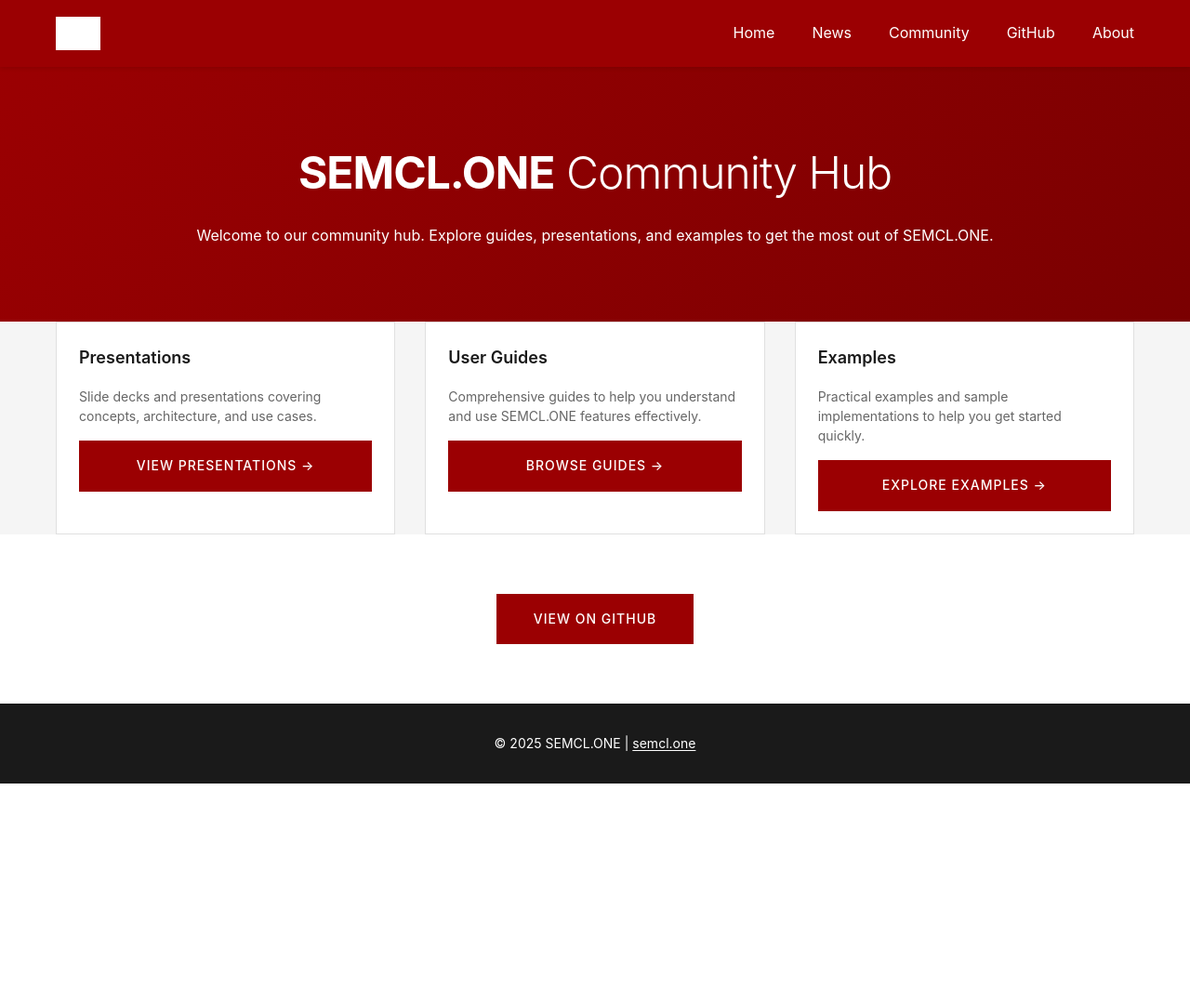
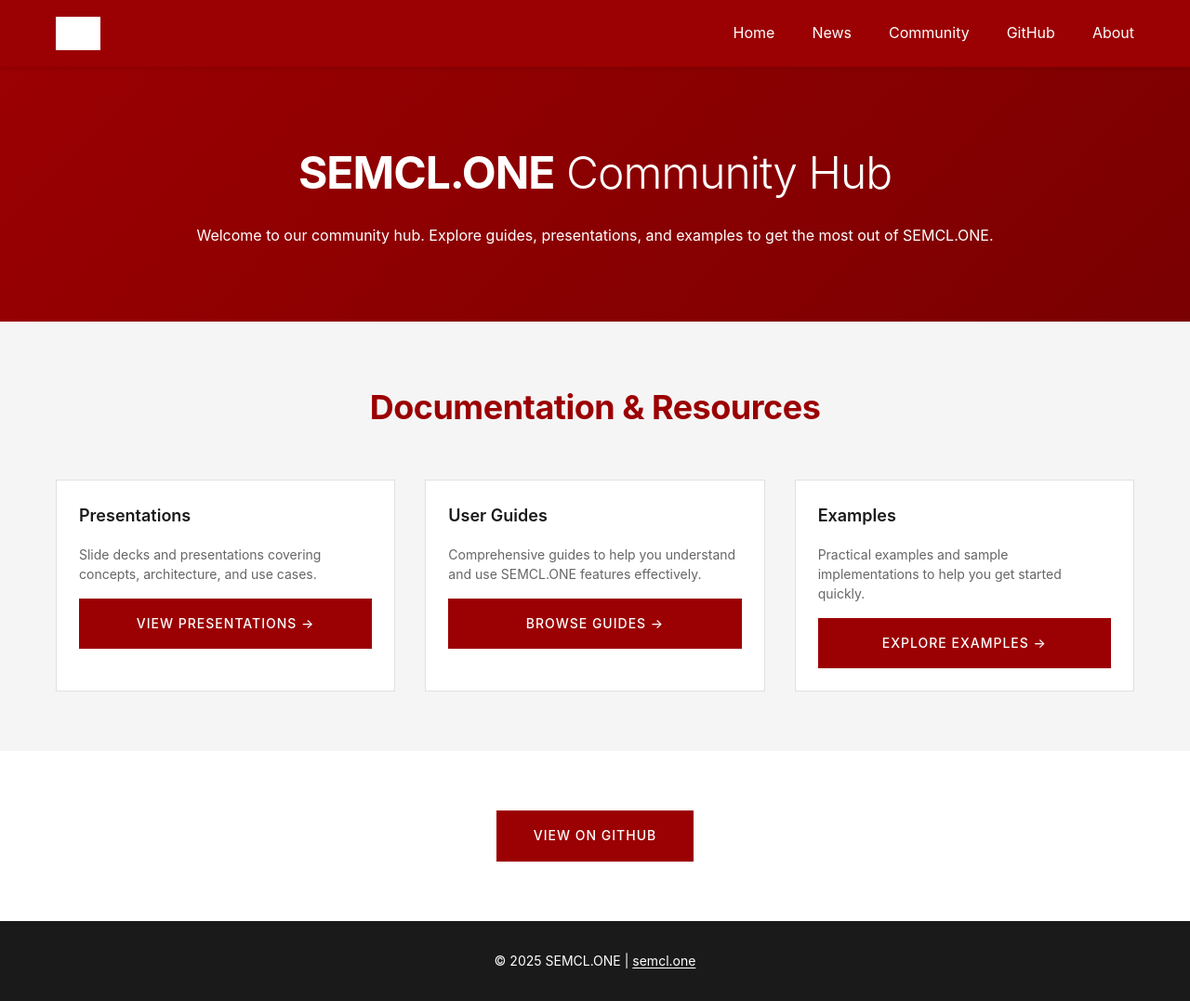
Before and after one commit to SemClone/community, a Jekyll site: the page built from docs/index.html, in a window 1280 px wide and 1077 px high. Shown: the whole window at 93% size. Built offline with Jekyll 4.4.1, drawn with Linux system fonts in a browser that asks for light colours; grey boxes are pictures that could not be loaded.

Commit message:
Add section padding to home page only, remove from subpages

```diff
--- a/docs/assets/css/main.css
+++ b/docs/assets/css/main.css
@@ -92,6 +92,17 @@
     color: var(--white);
     padding: 5rem 0;
     text-align: center;
+}
+
+.components-section {
+    background: var(--light-gray);
+    padding: 4rem 0;
+}
+
+.cta {
+    text-align: center;
+    padding: 4rem 0;
+    background: var(--white);
 }
 
 h1 {
@@ -218,10 +229,6 @@
     margin-top: 0.25rem;
 }
 
-.components-section {
-    background: var(--light-gray);
-}
-
 .component-grid {
     display: grid;
     grid-template-columns: repeat(auto-fill, minmax(320px, 1fr));
@@ -299,12 +306,6 @@
 
 .component-links a:hover {
     color: var(--primary-dark);
-}
-
-.cta {
-    text-align: center;
-    padding: 4rem 0;
-    background: var(--white);
 }
 
 .btn {
--- a/docs/index.html
+++ b/docs/index.html
@@ -13,6 +13,7 @@
 
 <section id="components" class="components-section">
     <div class="container">
+        <h2><strong>Documentation & Resources</strong></h2>
         <div class="component-grid">
             {% for component in site.data.home_components %}
             <div class="component-card">
```
